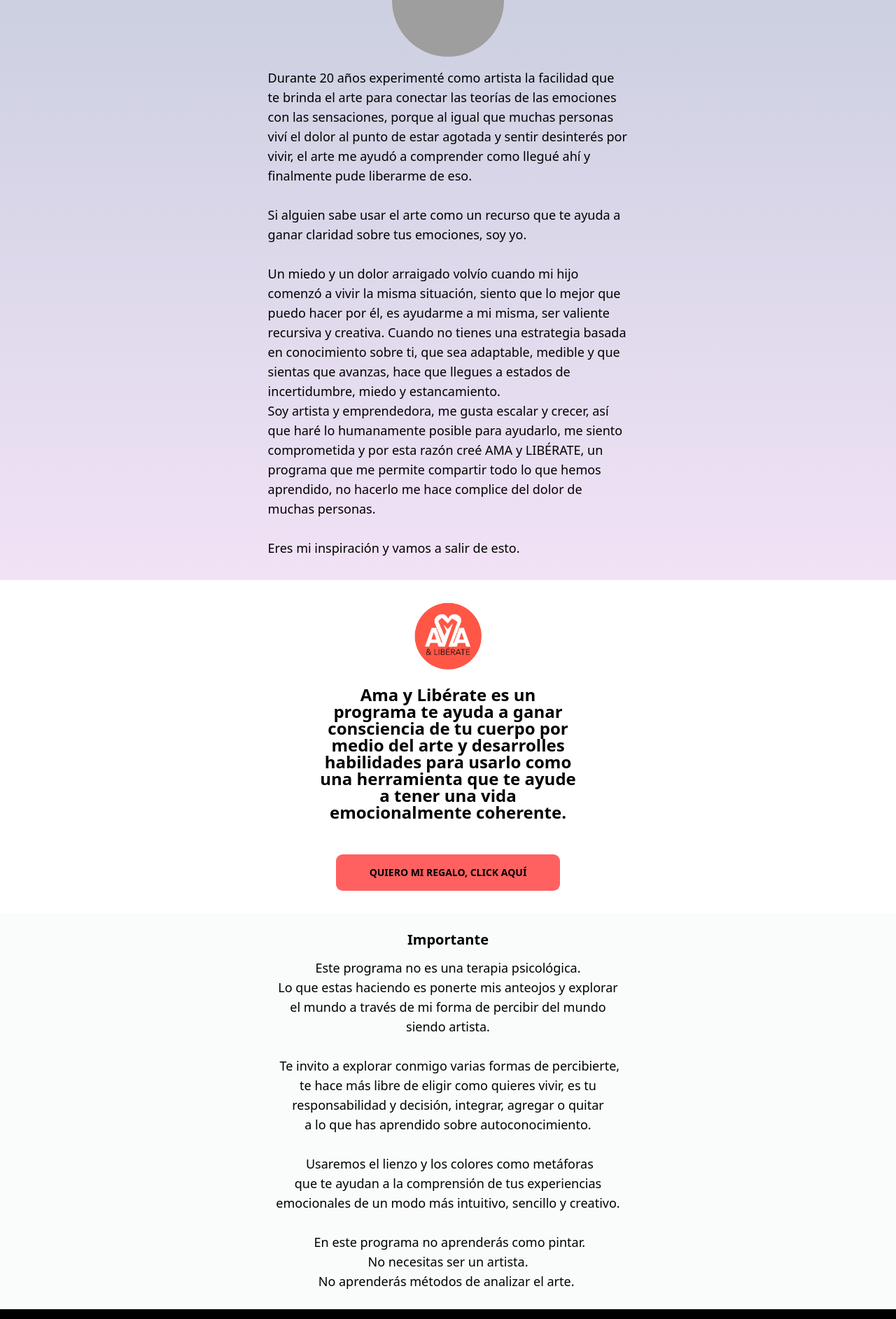
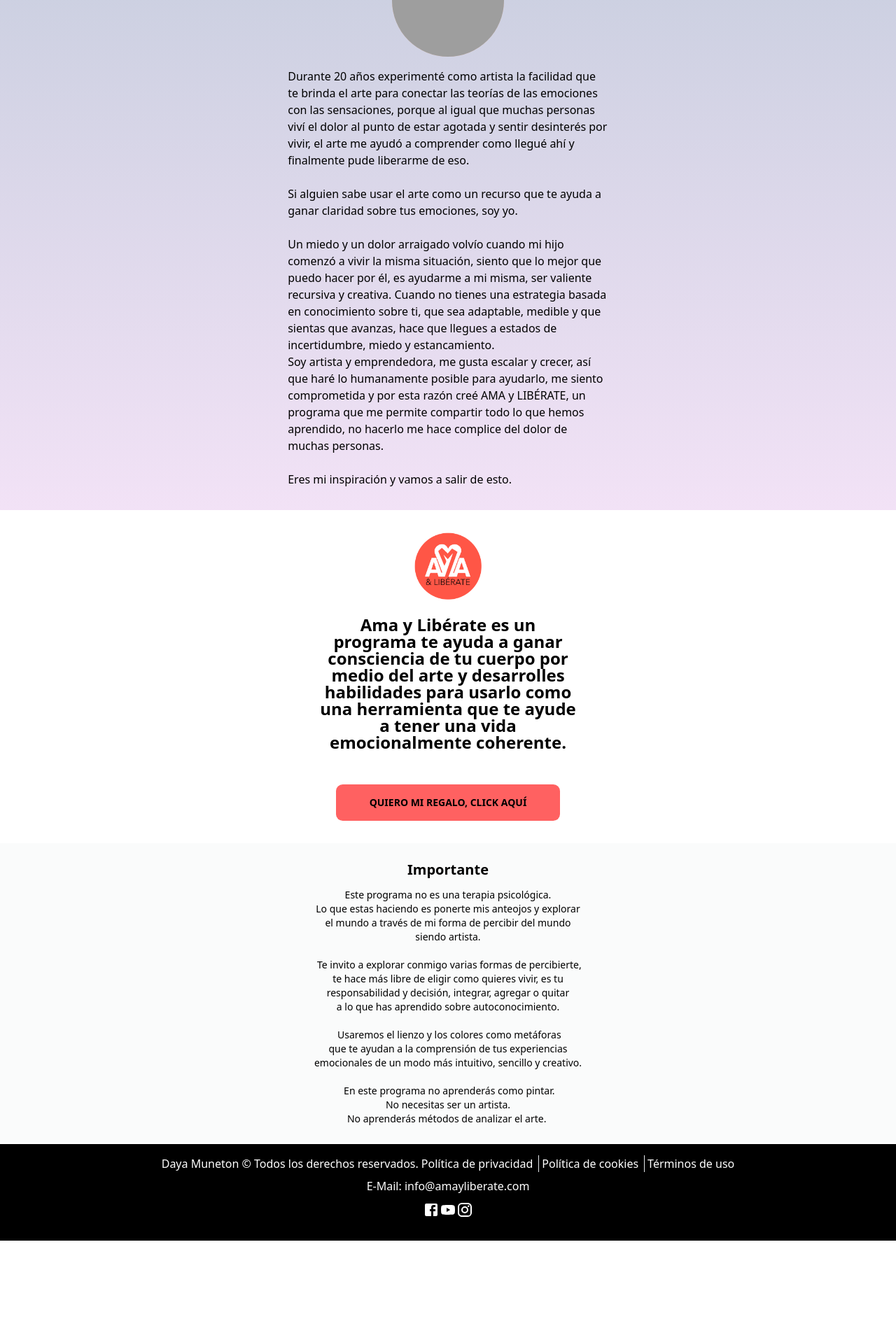
Before and after one commit to dayamuneton/ageofemotions, a Next.js app: page /regalo-1 in a window 1280 px wide. Shown: the part 6292-8177 px from the top of the page at 70% size. After the commit the page ends 8065 px from the top, so only its background shows below. Built offline with nearby package versions, Linux system fonts and the light colour scheme; grey boxes are pictures that could not be loaded; a web font is replaced by a local one.

Commit message:
smaller font size

```diff
--- a/components/about/index.tsx
+++ b/components/about/index.tsx
@@ -14,7 +14,7 @@ function About() {
         <span className="flex aspect-square relative w-[10rem] rounded-full overflow-hidden bg-[#f9d1c3] m-4">
           <Image src="/fotodaya1-1.png" alt="" fill />
         </span>
-        <p className="flex max-w-[50ch] font-light text-lg">
+        <p className="flex max-w-[50ch] font-light ">
           Durante 20 años experimenté como artista la facilidad que te brinda el
           arte para conectar las teorías de las emociones con las sensaciones,
           porque al igual que muchas personas viví el dolor al punto de estar
--- a/components/footer/center.tsx
+++ b/components/footer/center.tsx
@@ -4,7 +4,7 @@ function Center() {
   return (
     <div className="flex flex-col items-center p-6 text-center bg-[#fafbfb] w-full">
       <h2 className="pb-3 text-xl font-bold">Importante</h2>
-      <p className="text-sm font-light sm:text-lg ">
+      <p className="text-sm font-light ">
         Este programa no es una terapia psicológica. <br /> Lo que estas
         haciendo es ponerte mis anteojos y explorar
         <br /> el mundo a través de mi forma de percibir del mundo
```
